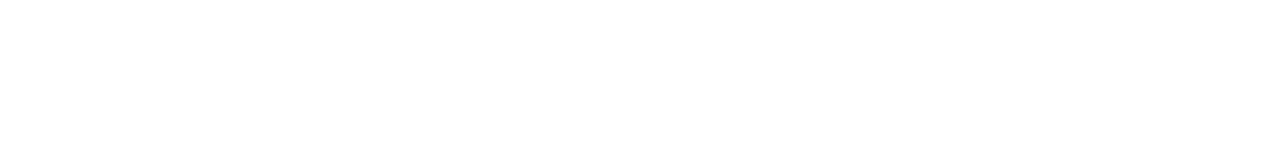
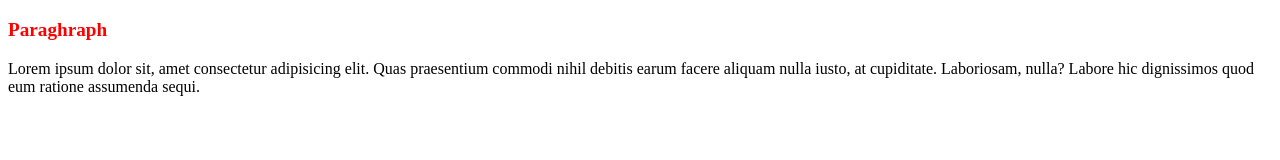
Before and after one commit to safiullah4/my-first-github-repo, a plain HTML site: page index.html in a window 1280 px wide. Drawn offline with Linux system fonts and the light colour scheme.

Commit message:
added a new paragraph

```diff
--- a/index.html
+++ b/index.html
@@ -4,8 +4,10 @@
     <meta charset="UTF-8">
     <meta name="viewport" content="width=device-width, initial-scale=1.0">
     <title>my first repo</title>
+    <link rel="stylesheet" href="style.css">
 </head>
 <body>
-
+    <h3>Paraghraph</h3>
+    <p>Lorem ipsum dolor sit, amet consectetur adipisicing elit. Quas praesentium commodi nihil debitis earum facere aliquam nulla iusto, at cupiditate. Laboriosam, nulla? Labore hic dignissimos quod eum ratione assumenda sequi.</p>
 </body>
 </html>
--- /dev/null
+++ b/style.css
@@ -0,0 +1,5 @@
+h3{
+    color: red;
+    font-size: larger;
+    font-weight: 700;
+}
```
